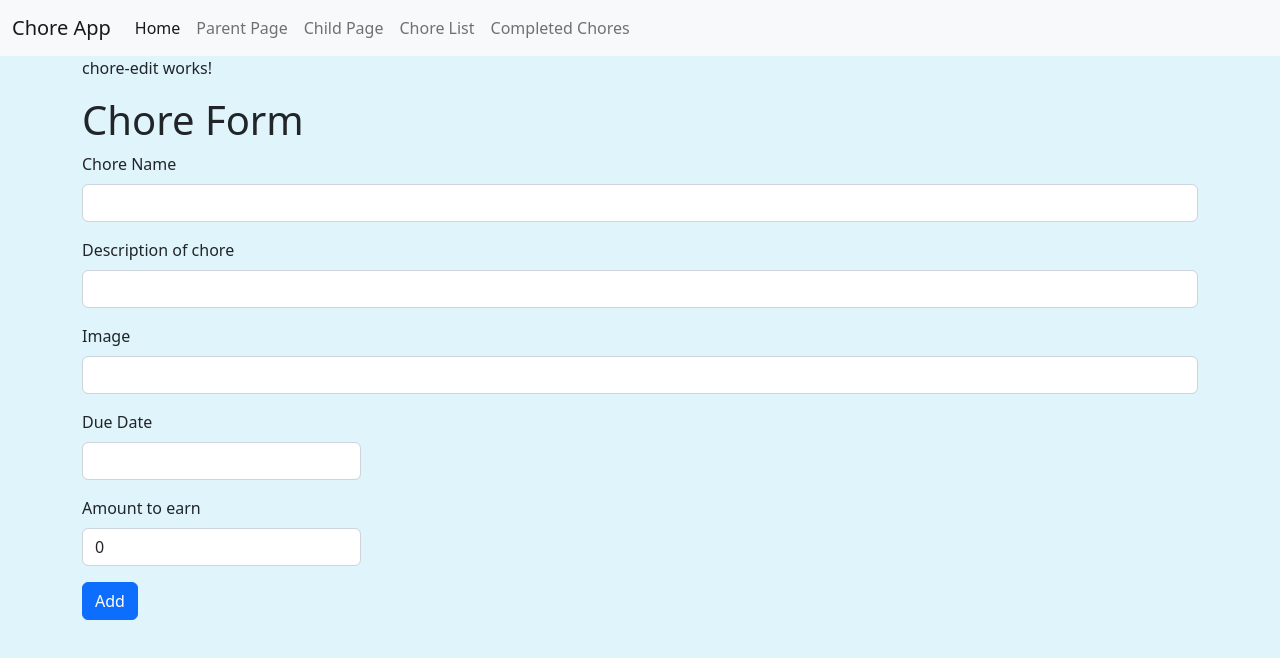
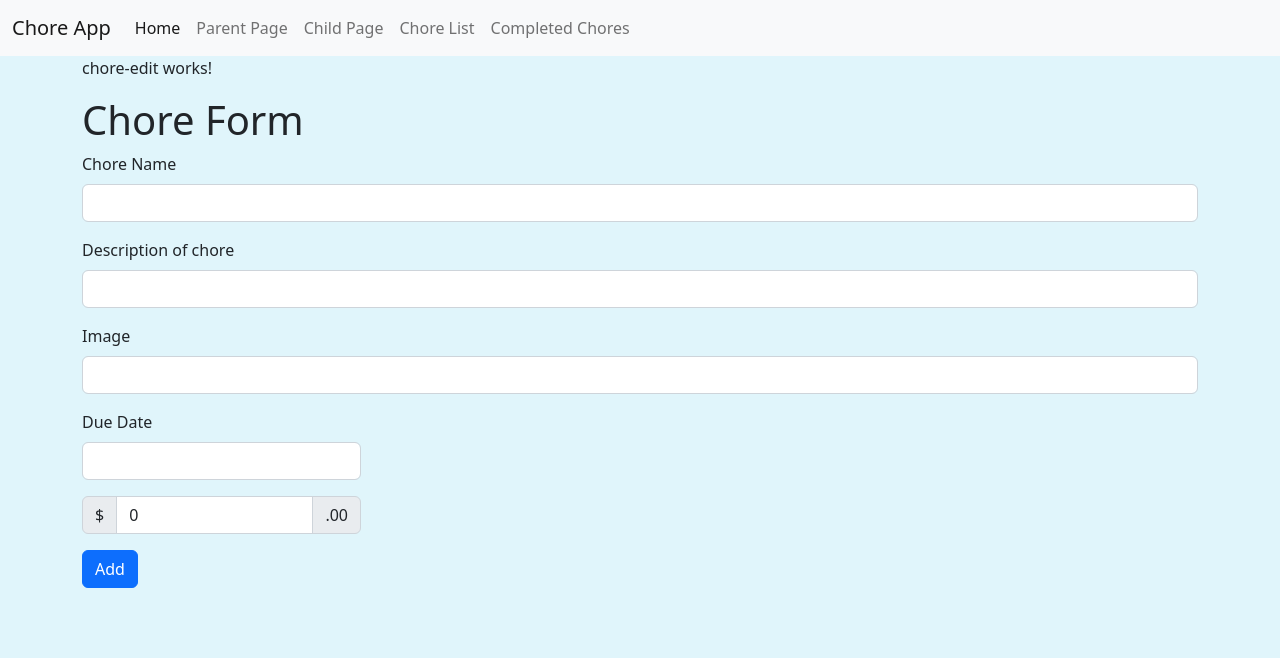
Before and after one commit to pklein2022/chore-app, an Angular app: page /chores/new in a window 1280 px wide. Shown: the top 658 px of the page. Built offline with nearby package versions, Linux system fonts and the light colour scheme.

Commit message:
updated chore form
added $ .00 to chore form and chore list

```diff
--- a/src/app/chores/chore-edit/chore-edit.component.html
+++ b/src/app/chores/chore-edit/chore-edit.component.html
@@ -37,16 +37,14 @@
       formControlName="dueDate"
     />
   </div>
-  <div class="w-25 mb-3 pading-bottom-3">
-    <label for="amount" class="form-label">Amount to earn</label>
-    <input
-      type="text"
-      class="form-control"
-      id="amount"
-      formControlName="amount"
-    />
-  </div>
 
+<div class= "w-25 input-group mb-3">
+  <span class="input-group-text">$</span>
+  <input type="text" class="form-control" aria-label="Amount (to the nearest dollar)"
+  id="amount"
+  formControlName="amount">
+  <span class="input-group-text">.00</span>
+</div>
   <div class="col-auto">
     <button type="submit" class="btn btn-primary">
       {{ editMode ? "Update" : "Add" }}
--- a/src/app/chores/chore-list/chore-list.component.html
+++ b/src/app/chores/chore-list/chore-list.component.html
@@ -33,7 +33,7 @@
           Not completed
         </p>
         <p class="card-text">
-          <small class="text-muted">Amount Earned: {{ chore.amount }} </small>
+          <small class="text-muted">Amount Earned: ${{ chore.amount }}.00 </small>
         </p>
         <p>
           <!-- <button
```
